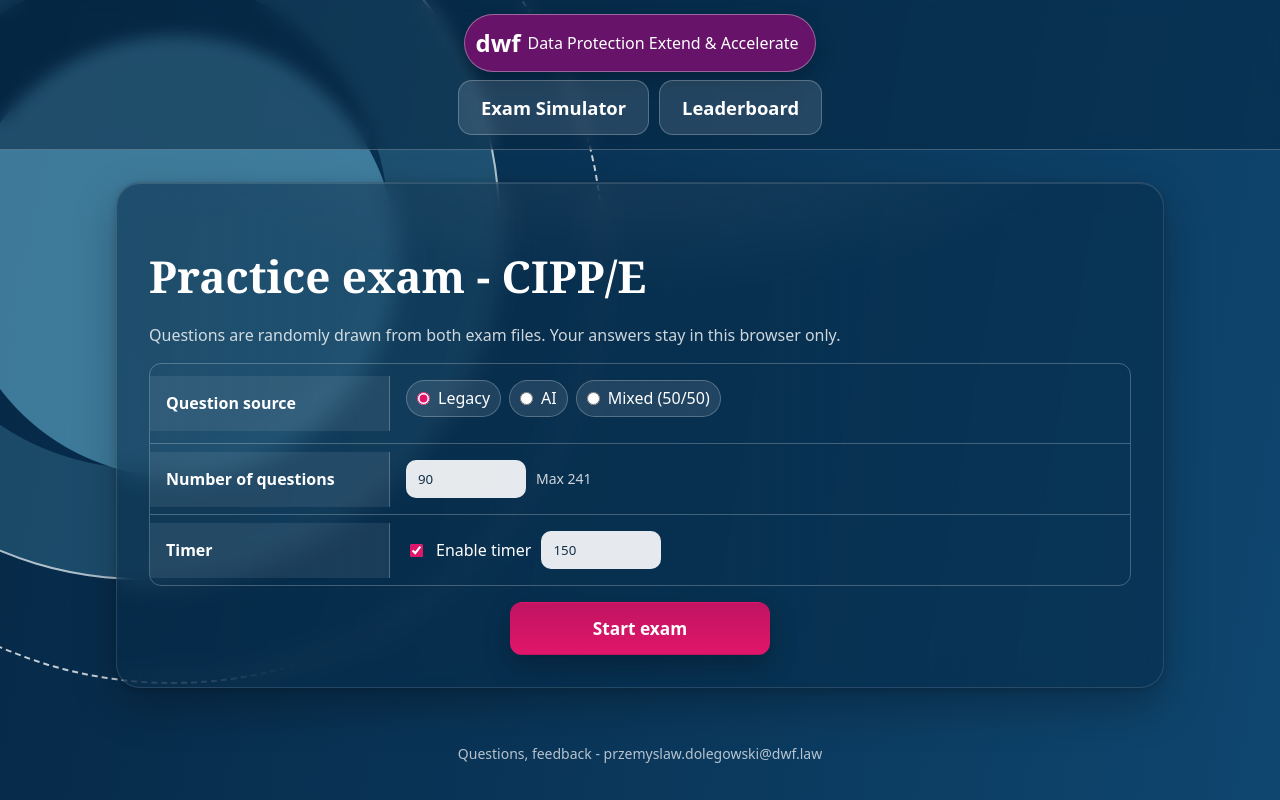
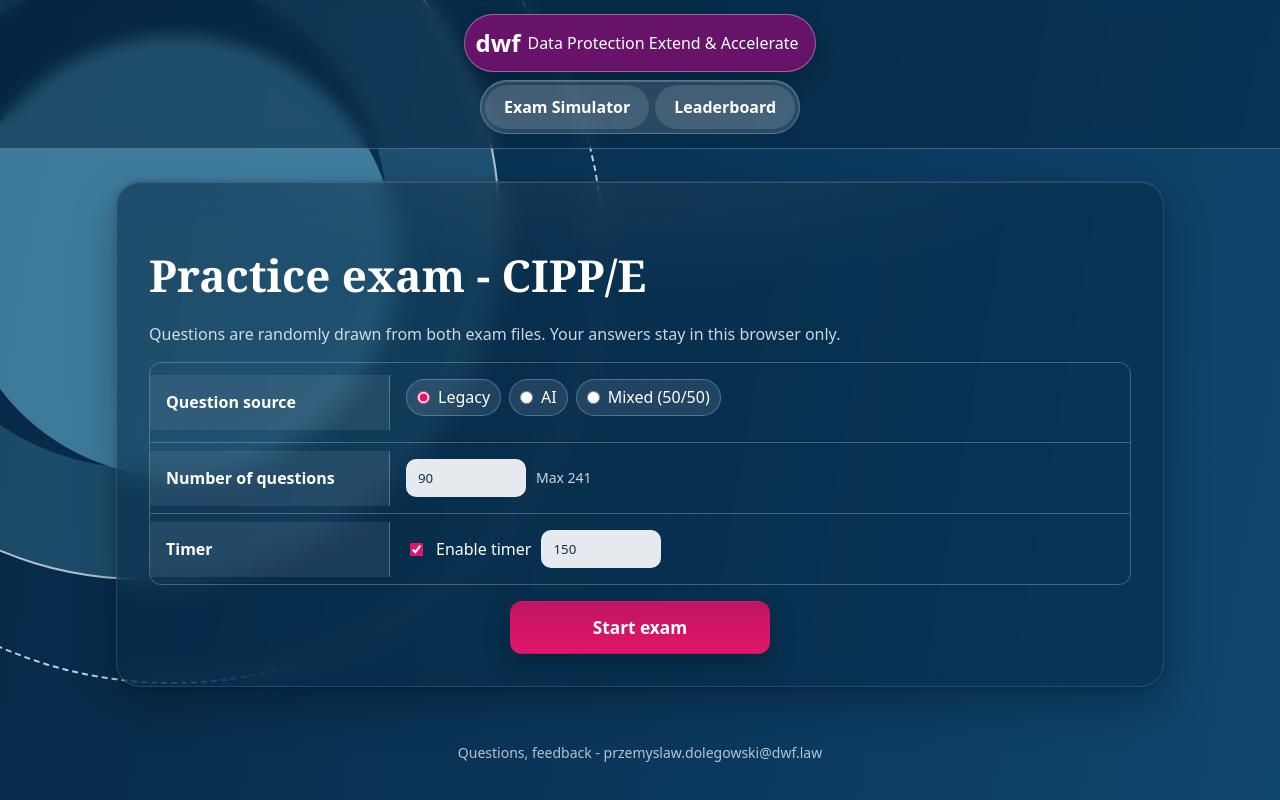
Before and after one commit to kordybordy/IAPP-E-quiz, a website: page index.html in a window 1280 px wide. Drawn offline with Linux system fonts and the light colour scheme; no server answers.

Commit message:
Style top nav as segmented tabs and sync active state

```diff
--- a/app.js
+++ b/app.js
@@ -371,6 +371,10 @@ function show(sectionId) {
   ["home","exam","leaderboardTab","results"].forEach(id => {
     $(id).style.display = (id === sectionId) ? "" : "none";
   });
+
+  const isLeaderboardView = sectionId === "leaderboardTab";
+  $("homeTabBtn").classList.toggle("active", !isLeaderboardView);
+  $("leaderboardTabBtn").classList.toggle("active", isLeaderboardView);
 }
 
 function setBankInfo(sourceType = LEGACY_SOURCE) {
--- a/index.html
+++ b/index.html
@@ -12,8 +12,10 @@
     <div class="topCenter">
       <div class="topBannerTag"><span class="topBannerLogo" aria-label="DWF">dwf</span><span class="topBannerText">Data Protection Extend &amp; Accelerate</span></div>
       <div class="topNavButtons">
-      <button id="homeTabBtn" class="secondary topNavBtn" type="button">Exam Simulator</button>
-      <button id="leaderboardTabBtn" class="secondary topNavBtn" type="button">Leaderboard</button>
+        <div class="navTabs">
+          <button id="homeTabBtn" class="secondary navTab" type="button">Exam Simulator</button>
+          <button id="leaderboardTabBtn" class="secondary navTab" type="button">Leaderboard</button>
+        </div>
       </div>
     </div>
     <div class="meta" aria-hidden="true"></div>
--- a/styles.css
+++ b/styles.css
@@ -96,7 +96,34 @@ a{ color:var(--paper); }
 .topLeft{ display:flex; align-items:center; gap:10px; min-height:1px; }
 .topCenter{ display:flex; flex-direction:column; align-items:center; gap:8px; }
 .topNavButtons{ display:flex; align-items:center; justify-content:center; gap:10px; flex-wrap:wrap; }
-.topNavBtn{ padding: 14px 22px; font-size: 1.15rem; font-weight:800; min-height:52px; border-radius:14px; }
+
+.navTabs{
+  display:inline-flex;
+  align-items:center;
+  gap:6px;
+  padding:4px;
+  border-radius:999px;
+  min-height:44px;
+  background:rgba(255,255,255,.14);
+  border:1px solid rgba(255,255,255,.24);
+  box-shadow:inset 0 1px 0 rgba(255,255,255,.2);
+}
+
+.navTab{
+  padding:0 18px;
+  font-size:1rem;
+  font-weight:800;
+  height:44px;
+  border-radius:999px;
+  border-color:transparent;
+  background:transparent;
+}
+
+.navTab.active{
+  background:rgba(255,255,255,.92);
+  color:#13304a;
+  box-shadow:0 6px 14px rgba(0,0,0,.2);
+}
 
 .topBannerTag{
   position:static;
```
